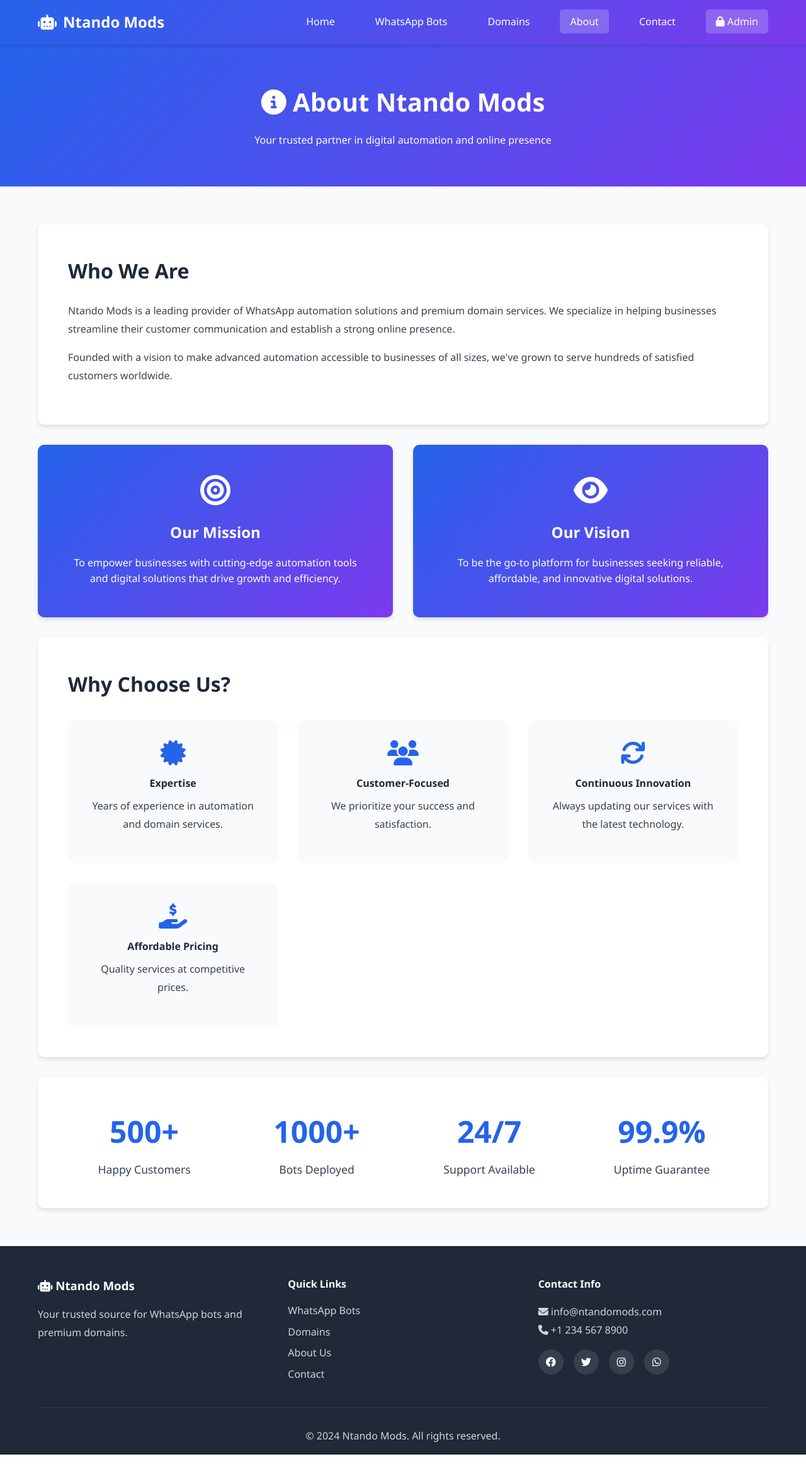
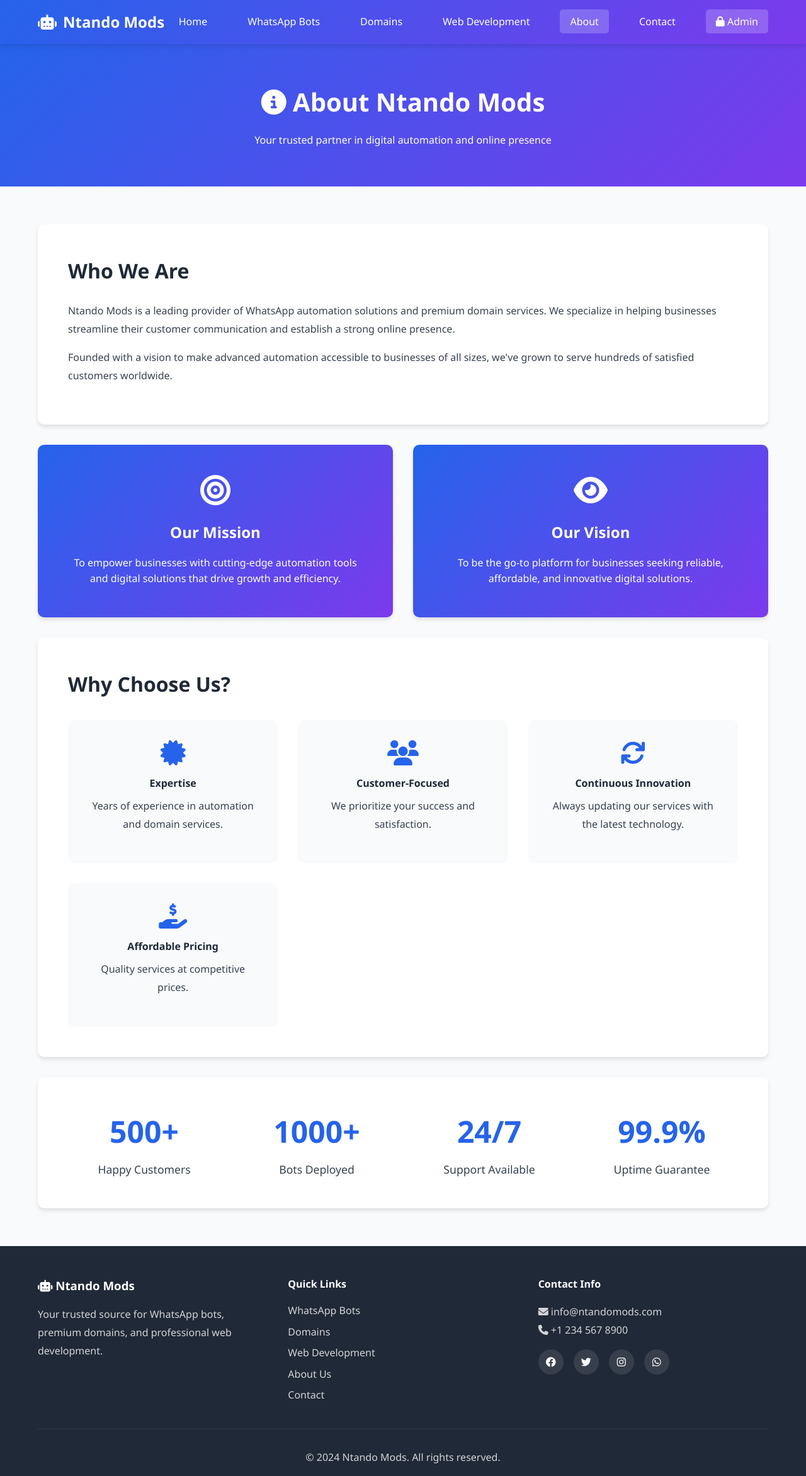
Before and after one commit to Gweru-Tech/Email-tempalate, a Flask app: page /about in a window 1280 px wide. Shown: the whole page at 63% size. Before the commit the page ends 2309 px from the top, so only its background shows below. Run offline with Flask 3, Linux system fonts and the light colour scheme.

Commit message:
Update base.html

```diff
--- a/templates/base.html
+++ b/templates/base.html
@@ -3,7 +3,7 @@
 <head>
     <meta charset="UTF-8">
     <meta name="viewport" content="width=device-width, initial-scale=1.0">
-    <title>{% block title %}Ntando Mods - WhatsApp Bots & Domains{% endblock %}</title>
+    <title>{% block title %}Ntando Mods - WhatsApp Bots, Domains & Web Development{% endblock %}</title>
     <link rel="stylesheet" href="{{ url_for('static', filename='css/style.css') }}">
     <link rel="stylesheet" href="https://cdnjs.cloudflare.com/ajax/libs/font-awesome/6.4.0/css/all.min.css">
 </head>
@@ -24,6 +24,7 @@
                 <li><a href="{{ url_for('index') }}" class="{% if request.endpoint == 'index' %}active{% endif %}">Home</a></li>
                 <li><a href="{{ url_for('whatsapp_bots') }}" class="{% if request.endpoint == 'whatsapp_bots' %}active{% endif %}">WhatsApp Bots</a></li>
                 <li><a href="{{ url_for('domains') }}" class="{% if request.endpoint == 'domains' %}active{% endif %}">Domains</a></li>
+                <li><a href="{{ url_for('websites') }}" class="{% if request.endpoint == 'websites' %}active{% endif %}">Web Development</a></li>
                 <li><a href="{{ url_for('about') }}" class="{% if request.endpoint == 'about' %}active{% endif %}">About</a></li>
                 <li><a href="{{ url_for('contact') }}" class="{% if request.endpoint == 'contact' %}active{% endif %}">Contact</a></li>
                 <li><a href="{{ url_for('admin_login') }}" class="btn-admin"><i class="fas fa-lock"></i> Admin</a></li>
@@ -53,13 +54,14 @@
             <div class="footer-content">
                 <div class="footer-section">
                     <h3><i class="fas fa-robot"></i> Ntando Mods</h3>
-                    <p>Your trusted source for WhatsApp bots and premium domains.</p>
+                    <p>Your trusted source for WhatsApp bots, premium domains, and professional web development.</p>
                 </div>
                 <div class="footer-section">
                     <h4>Quick Links</h4>
                     <ul>
                         <li><a href="{{ url_for('whatsapp_bots') }}">WhatsApp Bots</a></li>
                         <li><a href="{{ url_for('domains') }}">Domains</a></li>
+                        <li><a href="{{ url_for('websites') }}">Web Development</a></li>
                         <li><a href="{{ url_for('about') }}">About Us</a></li>
                         <li><a href="{{ url_for('contact') }}">Contact</a></li>
                     </ul>
```
